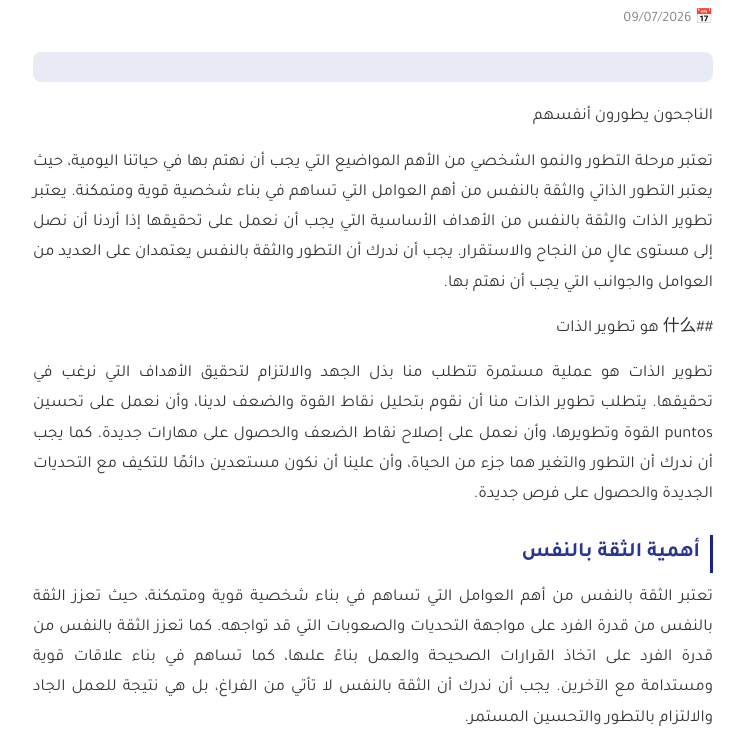
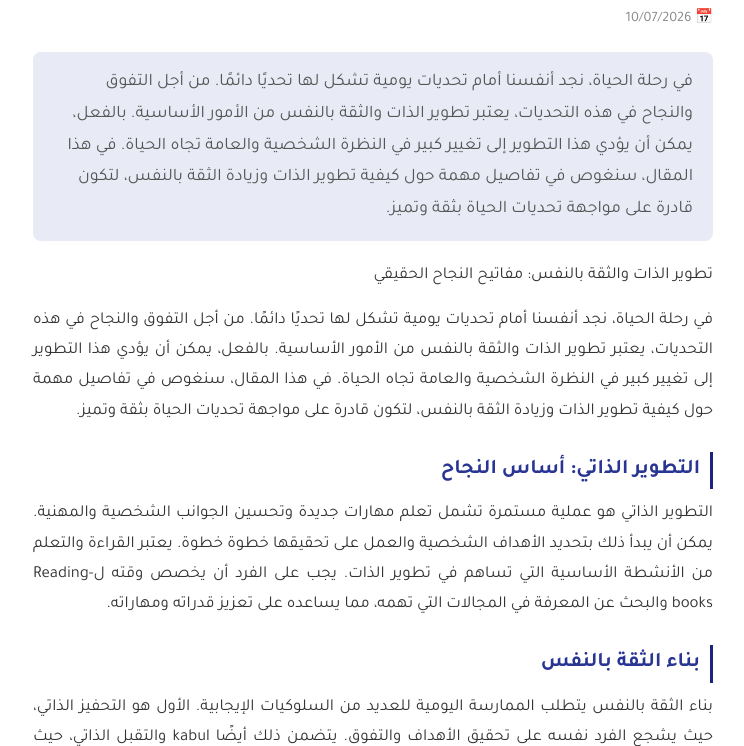
Before and after one commit to bilalakon40/ai-blog-agent, a plain HTML site: page تطوير-الذات-والثقة-بالنفس.html in a window 1280 px wide. Shown: the part 347-1093 px from the top of the page, without its empty margins (267-1011 px from the left). Drawn offline with Linux system fonts and the light colour scheme.

Commit message:
deploy: 2e27808311d9dd546952d294751de375df3623d4

```diff
--- a/تطوير-الذات-والثقة-بالنفس.html
+++ b/تطوير-الذات-والثقة-بالنفس.html
@@ -4,7 +4,7 @@
   <meta charset="UTF-8">
   <meta name="viewport" content="width=device-width, initial-scale=1.0">
   <title>مقال جديد - رؤى المعرفة</title>
-  <meta name="description" content="">
+  <meta name="description" content="في رحلة الحياة، نجد أنفسنا أمام تحديات يومية تشكل لها تحديًا دائمًا. من أجل التفوق والنجاح في هذه التحديات، يعتبر تطوير الذات والثقة بالنفس من الأمور الأساسية. ">
   <link rel="preconnect" href="https://fonts.googleapis.com">
   <link href="https://fonts.googleapis.com/css2?family=Tajawal:wght@400;500;700&display=swap" rel="stylesheet">
   <style>
@@ -39,17 +39,15 @@
     <a href="/" class="back-link">← العودة إلى الرئيسية</a>
     <article class="article-card">
       <h1>مقال جديد</h1>
-      <span class="date">📅 09/07/2026</span>
-      <div class="intro"></div>
-      <p>الناجحون يطورون أنفسهم</p>
-<p>تعتبر مرحلة التطور والنمو الشخصي من الأهم المواضيع التي يجب أن نهتم بها في حياتنا اليومية، حيث يعتبر التطور الذاتي والثقة بالنفس من أهم العوامل التي تساهم في بناء شخصية قوية ومتمكنة. يعتبر تطوير الذات والثقة بالنفس من الأهداف الأساسية التي يجب أن نعمل على تحقيقها إذا أردنا أن نصل إلى مستوى عالٍ من النجاح والاستقرار. يجب أن ندرك أن التطور والثقة بالنفس يعتمدان على العديد من العوامل والجوانب التي يجب أن نهتم بها.</p>
-<p>##什么 هو تطوير الذات</p>
-<p>تطوير الذات هو عملية مستمرة تتطلب منا بذل الجهد والالتزام لتحقيق الأهداف التي نرغب في تحقيقها. يتطلب تطوير الذات منا أن نقوم بتحليل نقاط القوة والضعف لدينا، وأن نعمل على تحسين puntos القوة وتطويرها، وأن نعمل على إصلاح نقاط الضعف والحصول على مهارات جديدة. كما يجب أن ندرك أن التطور والتغير هما جزء من الحياة، وأن علينا أن نكون مستعدين دائمًا للتكيف مع التحديات الجديدة والحصول على فرص جديدة.</p>
-<h2>أهمية الثقة بالنفس</h2>
-<p>تعتبر الثقة بالنفس من أهم العوامل التي تساهم في بناء شخصية قوية ومتمكنة، حيث تعزز الثقة بالنفس من قدرة الفرد على مواجهة التحديات والصعوبات التي قد تواجهه. كما تعزز الثقة بالنفس من قدرة الفرد على اتخاذ القرارات الصحيحة والعمل بناءً علىها، كما تساهم في بناء علاقات قوية ومستدامة مع الآخرين. يجب أن ندرك أن الثقة بالنفس لا تأتي من الفراغ، بل هي نتيجة للعمل الجاد والالتزام بالتطور والتحسين المستمر.</p>
-<p>الخاتمة</p>
-<p>بالختام، يمكننا القول أن تطوير الذات والثقة بالنفس هما من الأهم المواضيع التي يجب أن نهتم بها إذا أردنا أن نصل إلى مستوى عالٍ من النجاح والاستقرار. يجب أن ندرك أن التطور والثقة بالنفس يعتمدان على العديد من العوامل والجوانب التي يجب أن نهتم بها، وأننا يجب أن نكون مستعدين دائمًا للتكيف مع التحديات الجديدة والحصول على فرص جديدة. بأمل أن تكون هذه المقالة قد ساعدتك في فهم أهمية تطوير الذات والثقة بالنفس، وبالتالي سوف نكون قد达نا إلى هدفنا من كتابة هذه المقالة.</p>
-
+      <span class="date">📅 10/07/2026</span>
+      <div class="intro">في رحلة الحياة، نجد أنفسنا أمام تحديات يومية تشكل لها تحديًا دائمًا. من أجل التفوق والنجاح في هذه التحديات، يعتبر تطوير الذات والثقة بالنفس من الأمور الأساسية. بالفعل، يمكن أن يؤدي هذا التطوير إلى تغيير كبير في النظرة الشخصية والعامة تجاه الحياة. في هذا المقال، سنغوص في تفاصيل مهمة حول كيفية تطوير الذات وزيادة الثقة بالنفس، لتكون قادرة على مواجهة تحديات الحياة بثقة وتميز.</div>
+      <p>تطوير الذات والثقة بالنفس: مفاتيح النجاح الحقيقي</p>
+<p>في رحلة الحياة، نجد أنفسنا أمام تحديات يومية تشكل لها تحديًا دائمًا. من أجل التفوق والنجاح في هذه التحديات، يعتبر تطوير الذات والثقة بالنفس من الأمور الأساسية. بالفعل، يمكن أن يؤدي هذا التطوير إلى تغيير كبير في النظرة الشخصية والعامة تجاه الحياة. في هذا المقال، سنغوص في تفاصيل مهمة حول كيفية تطوير الذات وزيادة الثقة بالنفس، لتكون قادرة على مواجهة تحديات الحياة بثقة وتميز.</p>
+<h2>التطوير الذاتي: أساس النجاح</h2>
+<p>التطوير الذاتي هو عملية مستمرة تشمل تعلم مهارات جديدة وتحسين الجوانب الشخصية والمهنية. يمكن أن يبدأ ذلك بتحديد الأهداف الشخصية والعمل على تحقيقها خطوة خطوة. يعتبر القراءة والتعلم من الأنشطة الأساسية التي تساهم في تطوير الذات. يجب على الفرد أن يخصص وقته لReading-books والبحث عن المعرفة في المجالات التي تهمه، مما يساعده على تعزيز قدراته ومهاراته.</p>
+<h2>بناء الثقة بالنفس</h2>
+<p>بناء الثقة بالنفس يتطلب الممارسة اليومية للعديد من السلوكيات الإيجابية. الأول هو التحفيز الذاتي، حيث يشجع الفرد نفسه على تحقيق الأهداف والتفوق. يتضمن ذلك أيضًا kabul والتقبل الذاتي، حيث يتعلم الفرد أن يقدر نفسه بقوة ونقصاته على حد سواء. كما يplayed دور كبير في ذلك التمارين الرياضية التي تساهم في تعزيز الصحة العامة وإطلاق الطاقات الإيجابية في الجسم.</p>
+      <div class="conclusion">تطوير الذات والثقة بالنفس لا يعدو كونه процессًا مستمرًا يحتاج إلى التزاوج والالتزام. من خلال اتباع هذه الطرق والاستمرار في التقدم والتحسين، يمكن للفرد أن يصل إلى مستوى عالٍ من الثقة بالنفس ويحقق نجاحًا ملحوظًا في مختلف جوانب الحياة. يجب أن نتذكر أن الثقة بالنفس والتطوير الذاتي يأتيان من الداخل، وبالعمل المستمر والتحفيز الذاتي،，我们 سوف نصل إلى النجاح والتفوق الذي نصبو إليه.</div>
     </article>
     <div class="ad-placeholder">📢 إعلان Google AdSense (أضف رمز الإعلان هنا لاحقاً)</div>
   </div>
```
Also changed, not shown: index.html (+2 -2 lines).
